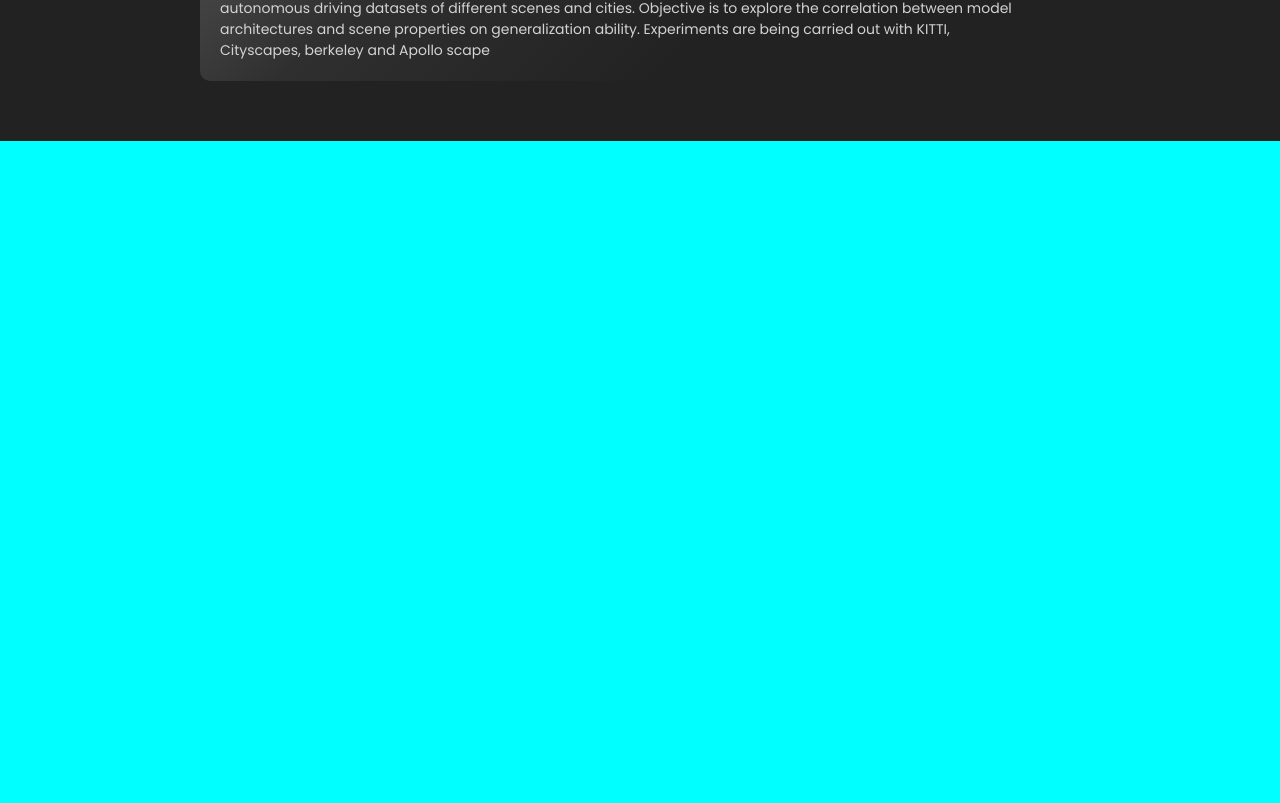
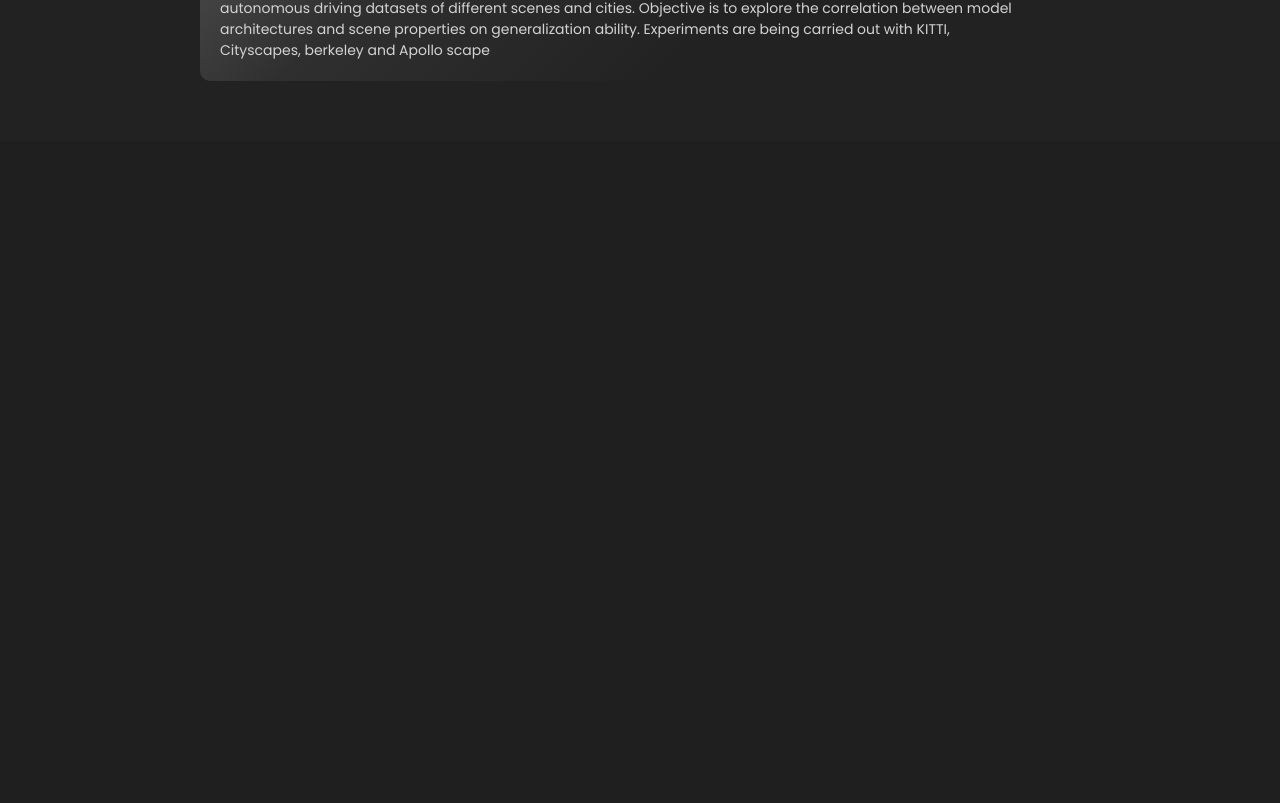
Before and after one commit to Isuru-Dissanayake/the-amaya, a React (Create React App) app: page / in a window 1280 px wide. Shown: the part 2097-2900 px from the top of the page. Built offline with nearby package versions, Linux system fonts and the light colour scheme.

Commit message:
changed skills background color

```diff
--- a/src/components/pages/skillspage/styles.css
+++ b/src/components/pages/skillspage/styles.css
@@ -3,5 +3,5 @@
   width: 100%;
   height: 800px;
   overflow: hidden;
-  background-color: cyan;
+  background-color: #1f1f1f;
 }
```
Also changed, not shown: 1 other file (tests, documents, lock files or other folders).
